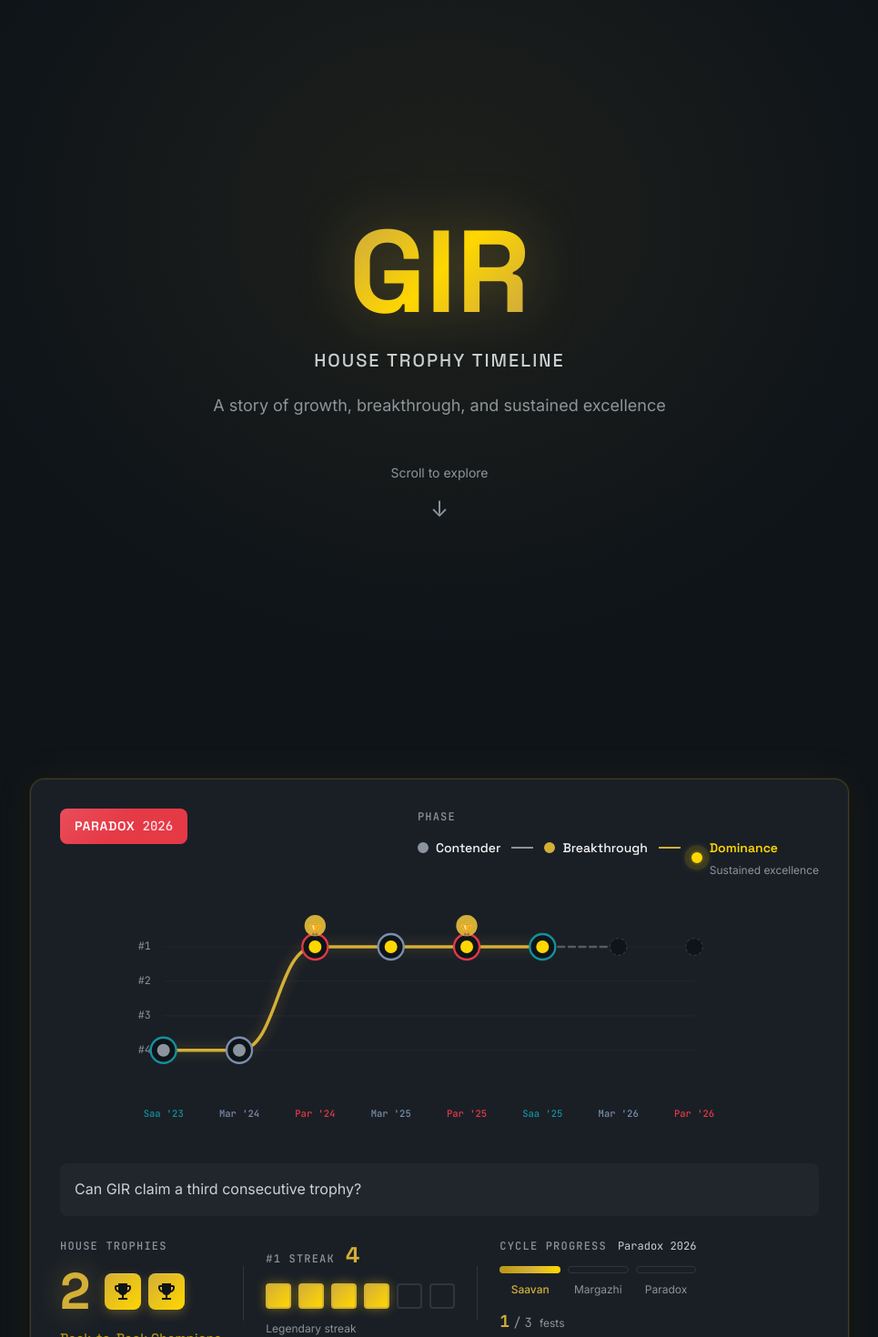
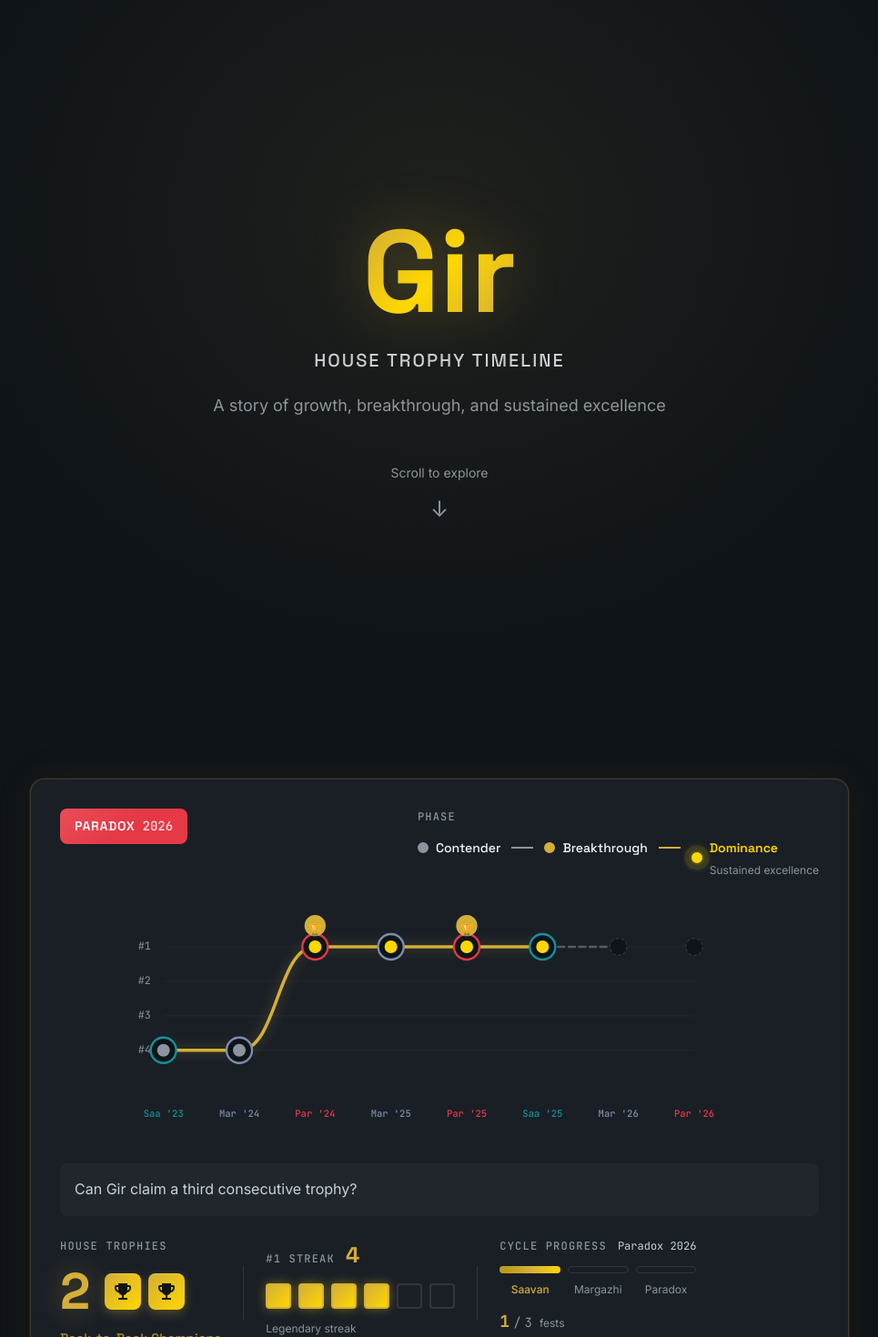
Before and after one commit to r34l-rudr44/gir-timeline, a React (Vite) app: page / in a window 1280 px wide. Shown: the top 1470 px of the page at 91% size, without its empty margins (157-1122 px from the left). Built offline with nearby package versions, Linux system fonts and the light colour scheme.

Commit message:
Update name from GIR to Gir

```diff
--- a/src/components/Timeline/Timeline.tsx
+++ b/src/components/Timeline/Timeline.tsx
@@ -40,7 +40,7 @@ export function Timeline() {
       <header className={styles.hero}>
         <div className={styles.heroContent}>
           <h1 className={styles.title}>
-            <span className={styles.house}>GIR</span>
+            <span className={styles.house}>Gir</span>
             <span className={styles.subtitle}>House Trophy Timeline</span>
           </h1>
           <p className={styles.tagline}>
@@ -144,7 +144,7 @@ export function Timeline() {
       <footer className={styles.footer}>
         <div className={styles.footerContent}>
           <p className={styles.principle}>
-            "GIR is defined not by one win, but by repeated excellence over time."
+            "Gir is defined not by one win, but by repeated excellence over time."
           </p>
           <p className={styles.credit}>
             IIT Madras BS Degree · House Competition Archives
--- a/src/data/festHistory.ts
+++ b/src/data/festHistory.ts
@@ -24,7 +24,7 @@ export interface TimelineState {
   eventsUpToNow: FestEvent[];
 }
 
-// Canonical GIR Performance History
+// Canonical Gir Performance History
 export const festHistory: FestEvent[] = [
   {
     id: 'saavan-2023',
@@ -35,7 +35,7 @@ export const festHistory: FestEvent[] = [
     phase: 'contender',
     cycleId: 'paradox-2024',
     status: 'completed',
-    description: 'GIR enters the arena. A solid #4 finish marks the beginning.',
+    description: 'Gir enters the arena. A solid #4 finish marks the beginning.',
   },
   {
     id: 'margazhi-2024',
@@ -46,7 +46,7 @@ export const festHistory: FestEvent[] = [
     phase: 'contender',
     cycleId: 'paradox-2024',
     status: 'completed',
-    description: 'Consistency builds. GIR holds steady at #4.',
+    description: 'Consistency builds. Gir holds steady at #4.',
   },
   {
     id: 'paradox-2024',
@@ -57,7 +57,7 @@ export const festHistory: FestEvent[] = [
     phase: 'breakthrough',
     cycleId: 'paradox-2024',
     status: 'completed',
-    description: 'THE BREAKTHROUGH. GIR claims the throne with a stunning #1 finish and the House Trophy.',
+    description: 'THE BREAKTHROUGH. Gir claims the throne with a stunning #1 finish and the House Trophy.',
   },
   {
     id: 'margazhi-2025',
@@ -68,7 +68,7 @@ export const festHistory: FestEvent[] = [
     phase: 'dominance',
     cycleId: 'paradox-2025',
     status: 'completed',
-    description: 'Dominance begins. GIR defends the #1 position.',
+    description: 'Dominance begins. Gir defends the #1 position.',
   },
   {
     id: 'paradox-2025',
@@ -79,7 +79,7 @@ export const festHistory: FestEvent[] = [
     phase: 'dominance',
     cycleId: 'paradox-2025',
     status: 'completed',
-    description: 'BACK-TO-BACK. GIR secures the second consecutive House Trophy.',
+    description: 'BACK-TO-BACK. Gir secures the second consecutive House Trophy.',
   },
   {
     id: 'saavan-2025',
@@ -112,7 +112,7 @@ export const festHistory: FestEvent[] = [
     phase: 'dominance',
     cycleId: 'paradox-2026',
     status: 'upcoming',
-    description: 'Can GIR claim a third consecutive trophy?',
+    description: 'Can Gir claim a third consecutive trophy?',
   },
 ];
 
```
